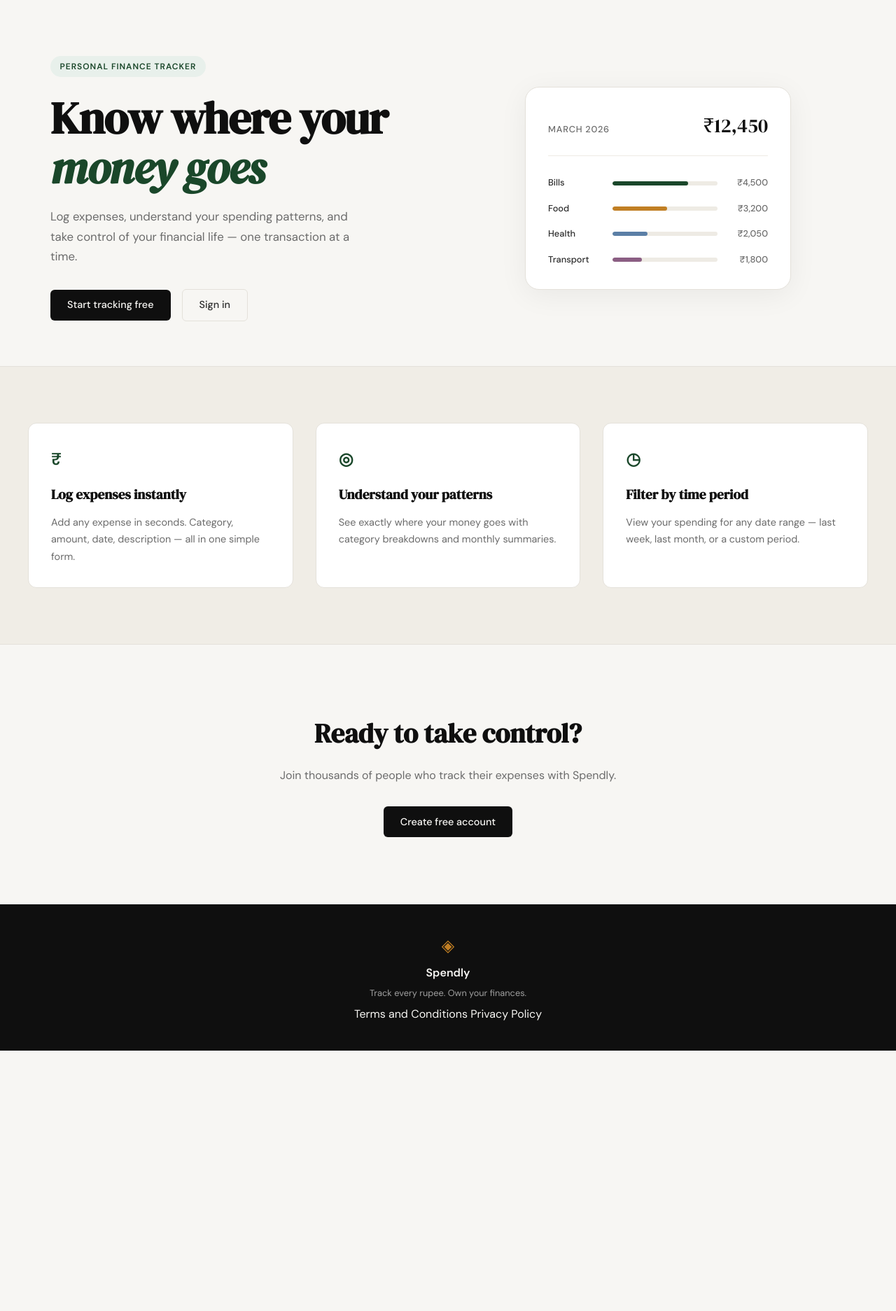
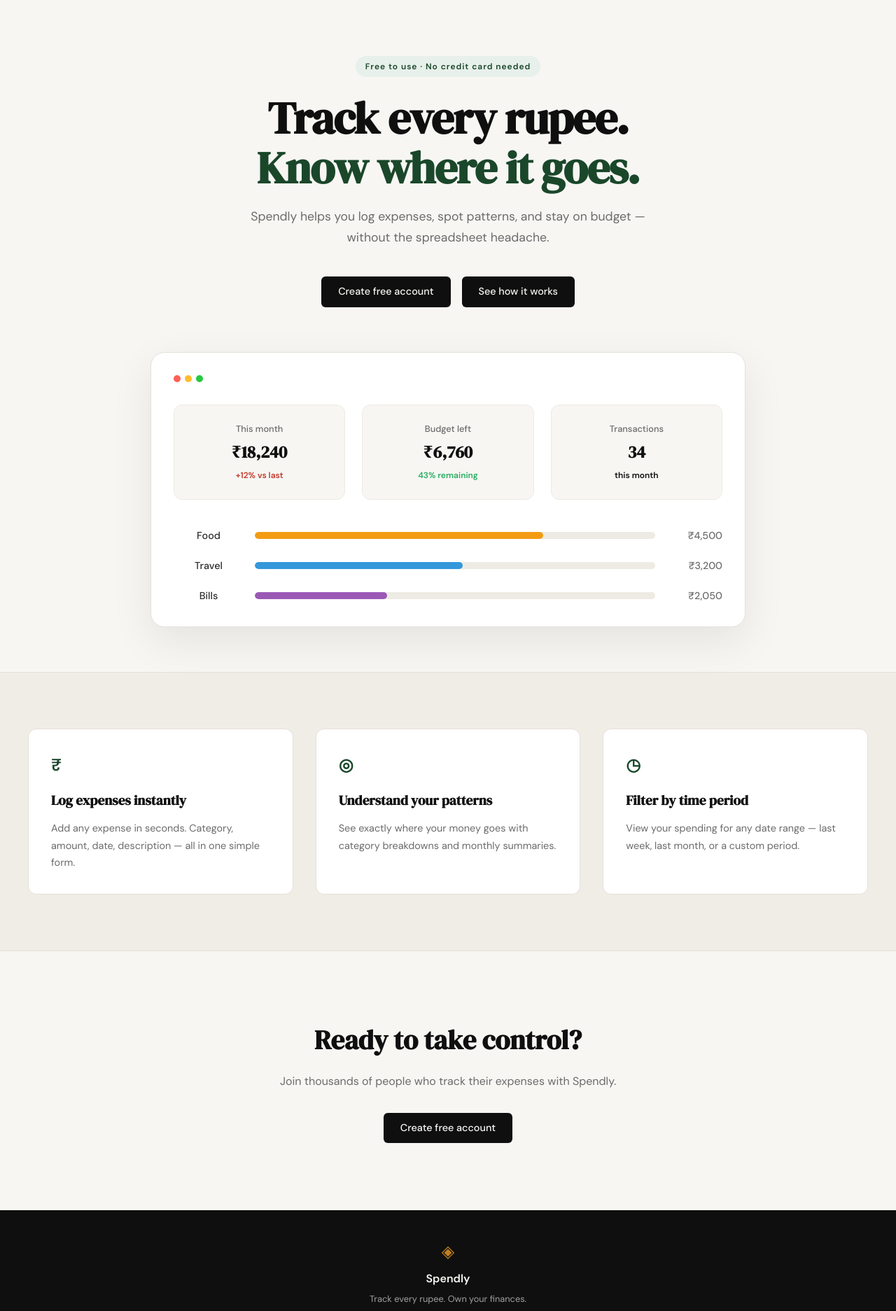
Before and after one commit to Taj-shaikhh/Spendly, a Flask app: page / in a window 1280 px wide. Shown: the part 61-1934 px from the top of the page at 70% size. Before the commit the page ends 1562 px from the top, so only its background shows below. Run offline with Flask 3, Linux system fonts and the light colour scheme.

Commit message:
:anding : redesign hero section to match mockup

```diff
--- a/static/css/style.css
+++ b/static/css/style.css
@@ -125,12 +125,19 @@ a { color: inherit; text-decoration: none; }
 
 .hero {
     padding: 5rem 2rem 4rem;
-    display: grid;
-    grid-template-columns: 1fr 1fr;
-    gap: 4rem;
+    display: flex;
+    flex-direction: column;
     align-items: center;
+    text-align: center;
     max-width: var(--max-width);
     margin: 0 auto;
+}
+
+.hero-inner {
+    display: flex;
+    flex-direction: column;
+    align-items: center;
+    margin-bottom: 4rem;
 }
 
 .hero-badge {
@@ -140,7 +147,7 @@ a { color: inherit; text-decoration: none; }
     font-size: 0.75rem;
     font-weight: 600;
     letter-spacing: 0.08em;
-    text-transform: uppercase;
+    text-transform: none;
     padding: 0.35rem 0.85rem;
     border-radius: 999px;
     margin-bottom: 1.5rem;
@@ -155,23 +162,23 @@ a { color: inherit; text-decoration: none; }
     margin-bottom: 1.25rem;
 }
 
-.hero-title em {
-    font-style: italic;
+.text-accent {
     color: var(--accent);
 }
 
 .hero-subtitle {
-    font-size: 1.05rem;
+    font-size: 1.1rem;
     color: var(--ink-muted);
     line-height: 1.7;
-    max-width: 460px;
-    margin-bottom: 2rem;
+    max-width: 600px;
+    margin-bottom: 2.5rem;
 }
 
 .hero-actions {
     display: flex;
     gap: 1rem;
     align-items: center;
+    justify-content: center;
 }
 
 /* ------------------------------------------------------------------ */
@@ -181,6 +188,7 @@ a { color: inherit; text-decoration: none; }
 .hero-visual {
     display: flex;
     justify-content: center;
+    width: 100%;
 }
 
 .mock-card {
@@ -189,50 +197,82 @@ a { color: inherit; text-decoration: none; }
     border-radius: var(--radius-lg);
     padding: 2rem;
     width: 100%;
-    max-width: 380px;
-    box-shadow: 0 8px 40px rgba(0,0,0,0.06);
+    max-width: 850px;
+    box-shadow: 0 20px 60px rgba(0,0,0,0.08);
+    position: relative;
 }
 
-.mock-card-header {
+.mock-card-dots {
     display: flex;
-    justify-content: space-between;
-    align-items: baseline;
-    margin-bottom: 1.75rem;
-    padding-bottom: 1.25rem;
-    border-bottom: 1px solid var(--border-soft);
+    gap: 6px;
+    margin-bottom: 2rem;
 }
 
-.mock-label {
+.dot {
+    width: 10px;
+    height: 10px;
+    border-radius: 50%;
+}
+
+.dot.red { background: #ff5f56; }
+.dot.yellow { background: #ffbd2e; }
+.dot.green { background: #27c93f; }
+
+.mock-stats-grid {
+    display: grid;
+    grid-template-columns: repeat(3, 1fr);
+    gap: 1.5rem;
+    margin-bottom: 2.5rem;
+}
+
+.stat-card {
+    background: var(--paper);
+    border: 1px solid var(--border-soft);
+    border-radius: var(--radius-md);
+    padding: 1.5rem;
+    display: flex;
+    flex-direction: column;
+    gap: 0.25rem;
+}
+
+.stat-label {
     font-size: 0.8rem;
     font-weight: 500;
     color: var(--ink-muted);
-    text-transform: uppercase;
-    letter-spacing: 0.06em;
 }
 
-.mock-total {
+.stat-value {
     font-family: var(--font-display);
-    font-size: 1.75rem;
+    font-size: 1.5rem;
     color: var(--ink);
+    font-weight: 600;
 }
 
-.mock-bars { display: flex; flex-direction: column; gap: 1rem; }
+.stat-trend {
+    font-size: 0.75rem;
+    font-weight: 600;
+}
+
+.trend-up { color: #c0392b; }
+.trend-down { color: #27ae60; }
+
+.mock-bars { display: flex; flex-direction: column; gap: 1.25rem; }
 
 .mock-bar-row {
     display: grid;
-    grid-template-columns: 80px 1fr 60px;
+    grid-template-columns: 100px 1fr 80px;
     align-items: center;
-    gap: 0.75rem;
+    gap: 1rem;
 }
 
 .mock-cat {
-    font-size: 0.8rem;
+    font-size: 0.9rem;
     font-weight: 500;
     color: var(--ink-soft);
 }
 
 .mock-bar-track {
-    height: 6px;
+    height: 10px;
     background: var(--border-soft);
     border-radius: 999px;
     overflow: hidden;
@@ -240,17 +280,16 @@ a { color: inherit; text-decoration: none; }
 
 .mock-bar {
     height: 100%;
-    background: var(--accent);
     border-radius: 999px;
     transition: width 0.6s ease;
 }
 
-.mock-bar-2 { background: var(--accent-2); }
-.mock-bar-3 { background: #5b7fa6; }
-.mock-bar-4 { background: #8b5e83; }
+.bar-food { background: #f39c12; }
+.bar-travel { background: #3498db; }
+.bar-bills { background: #9b59b6; }
 
 .mock-amt {
-    font-size: 0.8rem;
+    font-size: 0.9rem;
     font-weight: 500;
     color: var(--ink-muted);
     text-align: right;
--- a/templates/landing.html
+++ b/templates/landing.html
@@ -6,55 +6,65 @@
 
 <section class="hero">
     <div class="hero-inner">
-        <div class="hero-badge">Personal Finance Tracker</div>
+        <div class="hero-badge">Free to use · No credit card needed</div>
         <h1 class="hero-title">
-            Know where your<br>
-            <em>money goes</em>
+            Track every rupee.<br>
+            <span class="text-accent">Know where it goes.</span>
         </h1>
         <p class="hero-subtitle">
-            Log expenses, understand your spending patterns,
-            and take control of your financial life —
-            one transaction at a time.
+            Spendly helps you log expenses, spot patterns, and stay on budget —
+            without the spreadsheet headache.
         </p>
         <div class="hero-actions">
-            <a href="{{ url_for('register') }}" class="btn-primary">Start tracking free</a>
-            <a href="{{ url_for('login') }}" class="btn-ghost">Sign in</a>
+            <a href="{{ url_for('register') }}" class="btn-primary">Create free account</a>
+            <a href="#" class="btn-primary">See how it works</a>
         </div>
     </div>
     <div class="hero-visual">
         <div class="mock-card">
-            <div class="mock-card-header">
-                <span class="mock-label">March 2026</span>
-                <span class="mock-total">₹12,450</span>
+            <div class="mock-card-dots">
+                <span class="dot red"></span>
+                <span class="dot yellow"></span>
+                <span class="dot green"></span>
+            </div>
+            <div class="mock-stats-grid">
+                <div class="stat-card">
+                    <span class="stat-label">This month</span>
+                    <span class="stat-value">₹18,240</span>
+                    <span class="stat-trend trend-up">+12% vs last</span>
+                </div>
+                <div class="stat-card">
+                    <span class="stat-label">Budget left</span>
+                    <span class="stat-value">₹6,760</span>
+                    <span class="stat-trend trend-down">43% remaining</span>
+                </div>
+                <div class="stat-card">
+                    <span class="stat-label">Transactions</span>
+                    <span class="stat-value">34</span>
+                    <span class="stat-trend">this month</span>
+                </div>
             </div>
             <div class="mock-bars">
                 <div class="mock-bar-row">
-                    <span class="mock-cat">Bills</span>
+                    <span class="mock-cat">Food</span>
                     <div class="mock-bar-track">
-                        <div class="mock-bar" style="width: 72%"></div>
+                        <div class="mock-bar bar-food" style="width: 72%"></div>
                     </div>
                     <span class="mock-amt">₹4,500</span>
                 </div>
                 <div class="mock-bar-row">
-                    <span class="mock-cat">Food</span>
+                    <span class="mock-cat">Travel</span>
                     <div class="mock-bar-track">
-                        <div class="mock-bar mock-bar-2" style="width: 52%"></div>
+                        <div class="mock-bar bar-travel" style="width: 52%"></div>
                     </div>
                     <span class="mock-amt">₹3,200</span>
                 </div>
                 <div class="mock-bar-row">
-                    <span class="mock-cat">Health</span>
+                    <span class="mock-cat">Bills</span>
                     <div class="mock-bar-track">
-                        <div class="mock-bar mock-bar-3" style="width: 33%"></div>
+                        <div class="mock-bar bar-bills" style="width: 33%"></div>
                     </div>
                     <span class="mock-amt">₹2,050</span>
-                </div>
-                <div class="mock-bar-row">
-                    <span class="mock-cat">Transport</span>
-                    <div class="mock-bar-track">
-                        <div class="mock-bar mock-bar-4" style="width: 28%"></div>
-                    </div>
-                    <span class="mock-amt">₹1,800</span>
                 </div>
             </div>
         </div>
```
Also changed, not shown: Screenshot.png (added).
